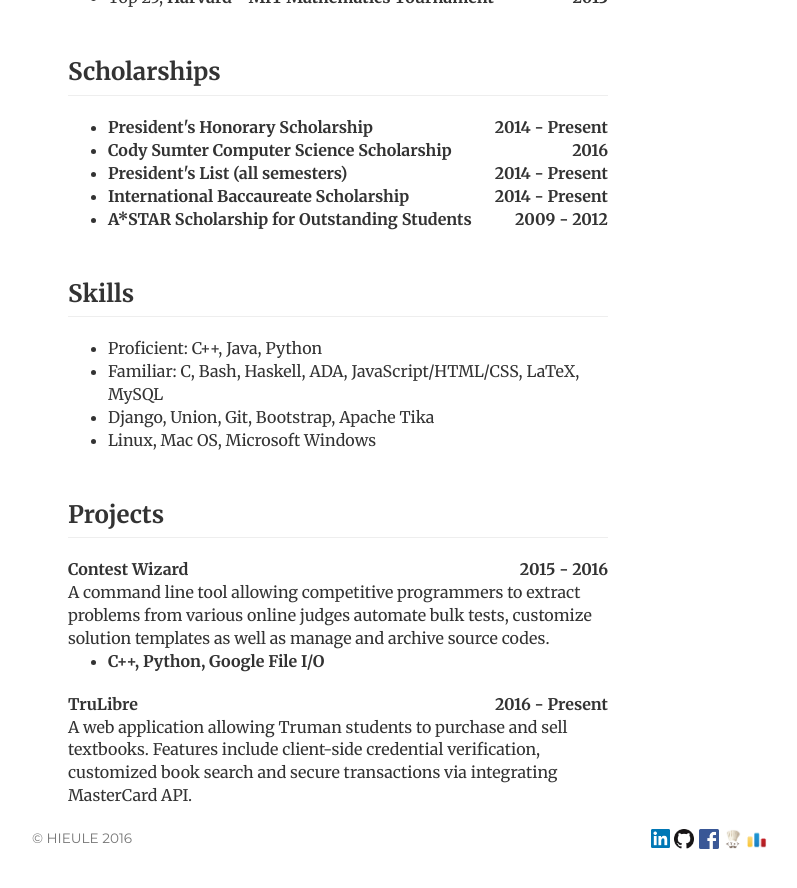
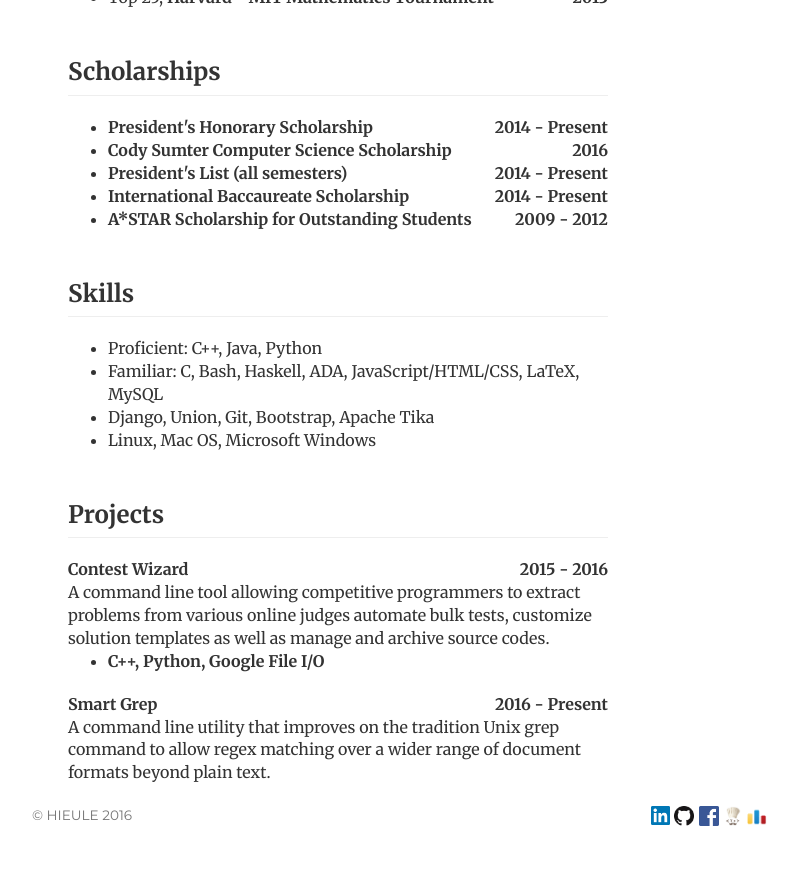
Before and after one commit to hieule22/hieule22.github.io, a Jekyll site: the page built from resume/index.html, in a window 1280 px wide and 900 px high, scrolled down 1724 px. Shown: the top 888 px of the window, without its empty margins (248-1045 px from the left). Built offline with Jekyll 4.4.1, drawn with Linux system fonts in a browser that asks for light colours.

Commit message:
Update resume

```diff
--- a/resume/index.html
+++ b/resume/index.html
@@ -10,7 +10,7 @@ description: Current resume for Hieu Le.
 ---
 <div class="cv">
 
-	<a href="/files/resume.pdf" class="btn btn-default pull-right" title="View resume as PDF">View as PDF</a>
+	<a href="/files/resume0816.pdf" class="btn btn-default pull-right" title="View resume as PDF">View as PDF</a>
 
 	<br/>
 
@@ -194,11 +194,12 @@ description: Current resume for Hieu Le.
 
 			<dl>
 				<dt>
-					TruLibre
+				  Smart Grep
 					<span class="pull-right"><strong>2016 - Present</strong></span>
 				</dt>
 				<dd>
-					A web application allowing Truman students to purchase and sell textbooks. Features include client-side credential verification, customized book search and secure transactions via integrating MasterCard API.
+				  A command line utility that improves on the tradition Unix grep command to allow
+				  regex matching over a wider range of document formats beyond plain text.
 				</dd>
 			</dl>
 		</div>
```
Also changed, not shown: 2 other files.
